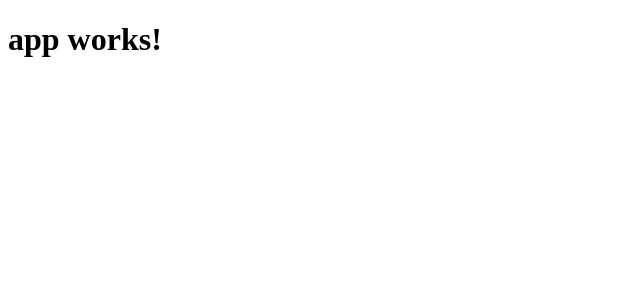
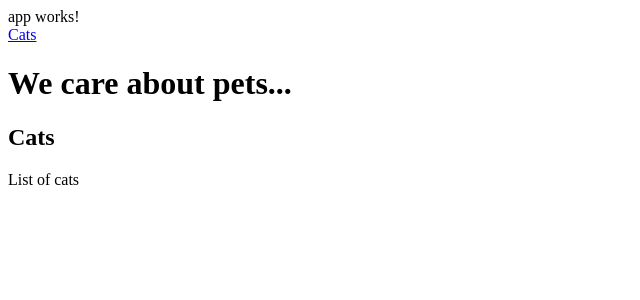
Before and after one commit to kkawalec/simple-angular-app, an Angular app: page /cats in a window 1280 px wide. Shown: the top 300 px of the page, without its empty margins (0-640 px from the left). Built offline with nearby package versions, Linux system fonts and the light colour scheme.

Commit message:
starting project

```diff
--- a/src/app/app.component.html
+++ b/src/app/app.component.html
@@ -1,3 +1,24 @@
-<h1>
-  {{title}}
-</h1>
+<div class="demo-layout-transparent mdl-layout mdl-js-layout">
+      <header class="mdl-layout__header mdl-layout__header--transparent">
+        <div class="mdl-layout__header-row">
+
+          <!-- Title -->
+          <span class="mdl-layout-title">{{ title }}</span>
+
+          <!-- Add spacer, to align navigation to the right -->
+          <div class="mdl-layout-spacer"></div>
+
+          <!-- Navigation with router directives-->
+          <nav class="mdl-navigation">
+            <a class="mdl-navigation__link" [routerLink]="['/cats']">Cats</a>
+          </nav>
+        </div>
+      </header>
+
+      <main class="mdl-layout__content">
+        <h1 class="header-text">We care about pets...</h1>
+      </main>
+    </div>
+
+    <!-- Router Outlet -->
+    <router-outlet></router-outlet>
--- /dev/null
+++ b/src/app/app.routes.ts
@@ -0,0 +1,15 @@
+import { ModuleWithProviders }  from '@angular/core';
+import { Routes, RouterModule } from '@angular/router';
+import { CatsTableComponent } from './cats/cats-table.component';
+
+// Route Configuration
+export const routes: Routes = [
+  {
+    path: '',
+    redirectTo: '/cats',
+    pathMatch: 'full'
+  },
+  { path: 'cats', component: CatsTableComponent },
+];
+
+export const routing: ModuleWithProviders = RouterModule.forRoot(routes);
--- /dev/null
+++ b/src/app/cats/cats-table.component.ts
@@ -0,0 +1,11 @@
+// Import component decorator
+import { Component } from '@angular/core';
+
+@Component({
+  template: `
+    <h2>Cats</h2>
+    <p>List of cats</p>`
+})
+
+// Component class
+export class CatsTableComponent {}
```
Also changed, not shown: src/app/app.module.ts (+9 -3 lines).
